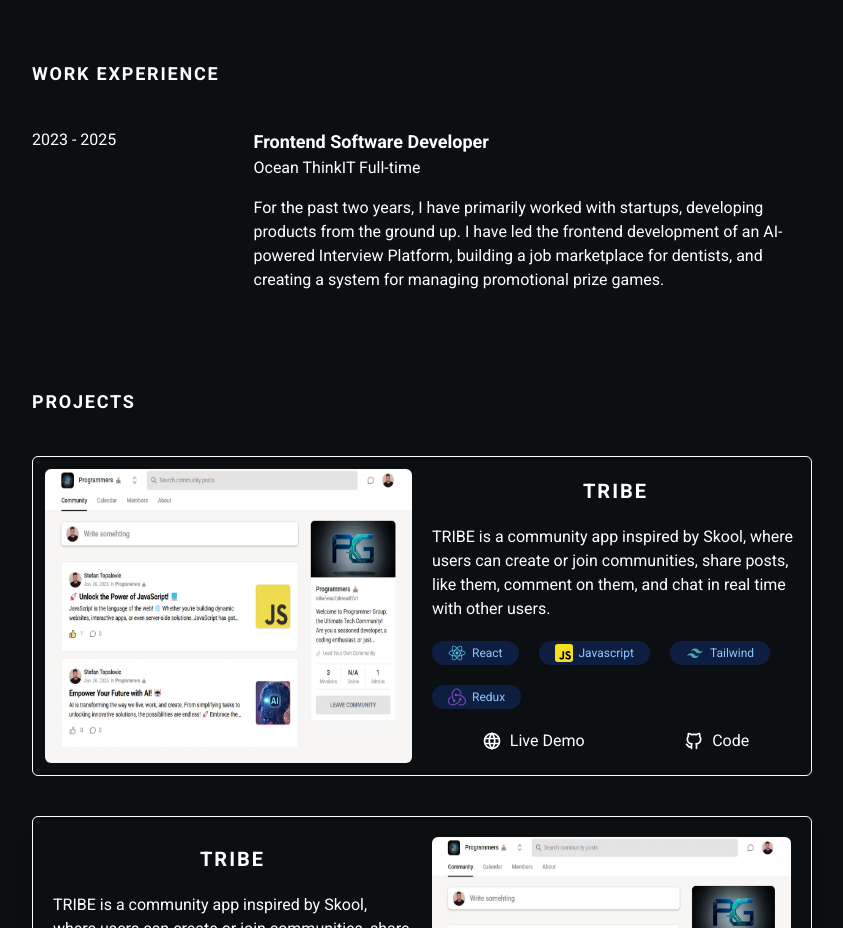
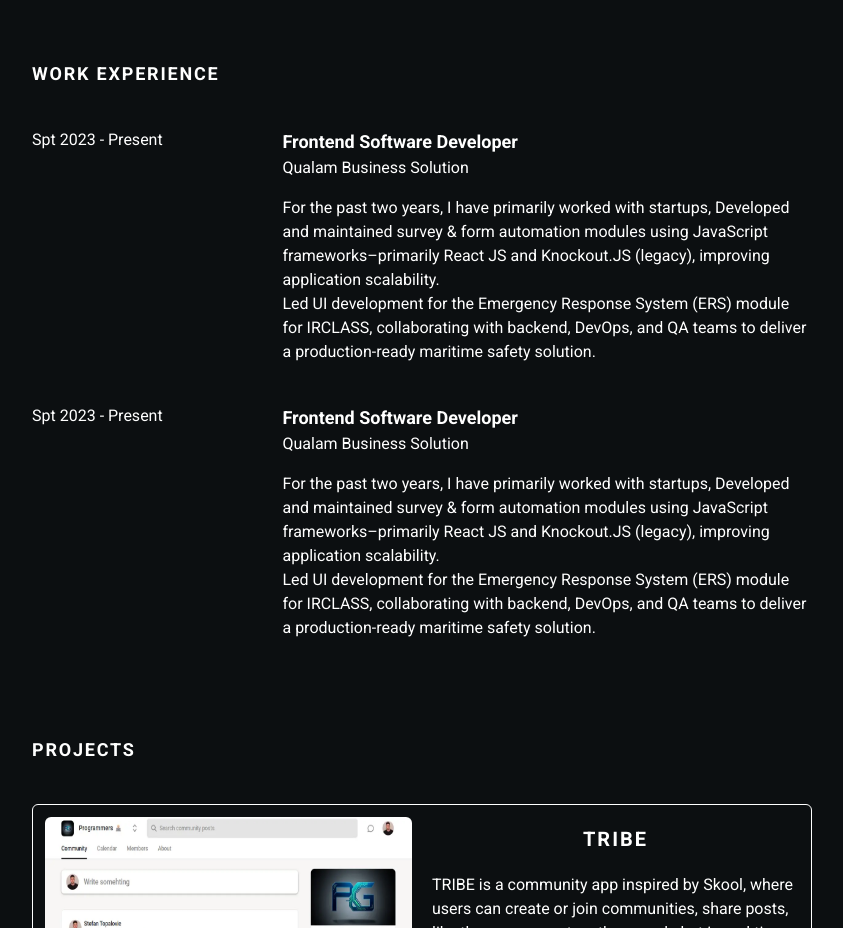
Before and after one commit to NageshShelke/my-app, a React (Vite) app: page / in a window 1280 px wide. Shown: the part 840-1768 px from the top of the page, without its empty margins (218-1061 px from the left). Built offline with nearby package versions, Linux system fonts and the light colour scheme.

Commit message:
Links upadted

```diff
--- a/src/Componants/About.jsx
+++ b/src/Componants/About.jsx
@@ -22,8 +22,8 @@ const About = () => {
                         <div className="w-full flex items-center justify-between max-md:flex-col max-md:gap-3">
                             <a target="_blank" class="text-light-gray whitespace-nowrap hover:text-white" href="https://www.google.com/maps/place/Belgrade">🏠 Maharashtra, India.</a>
                             <div className="w-full flex items-center justify-end max-md:justify-center gap-5 text-base text-light-gray">
-                                <a target="_blank" class="flex gap-1 items-center hover:text-white" href="https://www.linkedin.com/in/stefan-topalovic-dev/"><img alt="icon" width="24" height="24" src="../linkedin-icon.svg" />LinkedIn</a>
-                                <a target="_blank" class="flex gap-1 items-center hover:text-white" href="https://github.com/stefvndev"><img alt="icon" loading="lazy" width="20" height="20"  src="../github-icon.svg" />GitHub</a>
+                                <a target="_blank" class="flex gap-1 items-center hover:text-white" href="www.linkedin.com/in/nagesh-shelke-b39725181"><img alt="icon" width="24" height="24" src="../linkedin-icon.svg" />LinkedIn</a>
+                                <a target="_blank" class="flex gap-1 items-center hover:text-white" href="https://github.com/NageshShelke"><img alt="icon" loading="lazy" width="20" height="20"  src="../github-icon.svg" />GitHub</a>
                             </div>
                         </div>
                     </div>
--- a/src/Componants/Experience.jsx
+++ b/src/Componants/Experience.jsx
@@ -5,16 +5,29 @@ const Experience = () => {
       <h2 id="work-experience" class="font-bold text-lg tracking-widest text-white uppercase mb-10">Work Experience</h2>
       <div className="flex w-full">
         <div className="flex w-full gap-10">
-                <p class="text-light-gray whitespace-nowrap max-sm:hidden">2023 - 2025</p>
+          <p class="text-light-gray whitespace-nowrap max-sm:hidden">Spt 2023 - Present</p>
         </div>
         <div className="flex flex-col">
           <p class="text-white text-lg font-semibold">Frontend Software Developer</p>
-                <p class="text-light-gray mb-4">Ocean ThinkIT Full-time<span class="text-light-gray whitespace-nowrap hidden max-sm:inline-block ml-2">• (2023 - 2025)</span></p>
+          <p class="text-light-gray mb-4">Qualam Business Solution<span class="text-light-gray whitespace-nowrap hidden max-sm:inline-block ml-2">• (2023 - 2025)</span></p>
           <p class="text-light-gray">For the past two years, I have primarily worked with startups,
-            developing products from the ground up. I have led the frontend
-            development of an AI-powered Interview Platform, building a job
-            marketplace for dentists, and creating a system for managing
-            promotional prize games.</p>
+            Developed and maintained survey & form automation modules using JavaScript frameworks–primarily React JS
+            and Knockout.JS (legacy), improving application scalability.<br /> Led UI development for the Emergency Response System (ERS) module for IRCLASS, collaborating with backend,
+            DevOps, and QA teams to deliver a production-ready maritime safety solution.</p>
+        </div>
+      </div>
+
+      <div className="flex w-full mt-10">
+        <div className="flex w-full gap-10">
+          <p class="text-light-gray whitespace-nowrap max-sm:hidden">Spt 2023 - Present</p>
+        </div>
+        <div className="flex flex-col">
+          <p class="text-white text-lg font-semibold">Frontend Software Developer</p>
+          <p class="text-light-gray mb-4">Qualam Business Solution<span class="text-light-gray whitespace-nowrap hidden max-sm:inline-block ml-2">• (2023 - 2025)</span></p>
+          <p class="text-light-gray">For the past two years, I have primarily worked with startups,
+            Developed and maintained survey & form automation modules using JavaScript frameworks–primarily React JS
+            and Knockout.JS (legacy), improving application scalability.<br /> Led UI development for the Emergency Response System (ERS) module for IRCLASS, collaborating with backend,
+            DevOps, and QA teams to deliver a production-ready maritime safety solution.</p>
         </div>
       </div>
 
```
Lines whose indentation alone changed are shown as unchanged.
